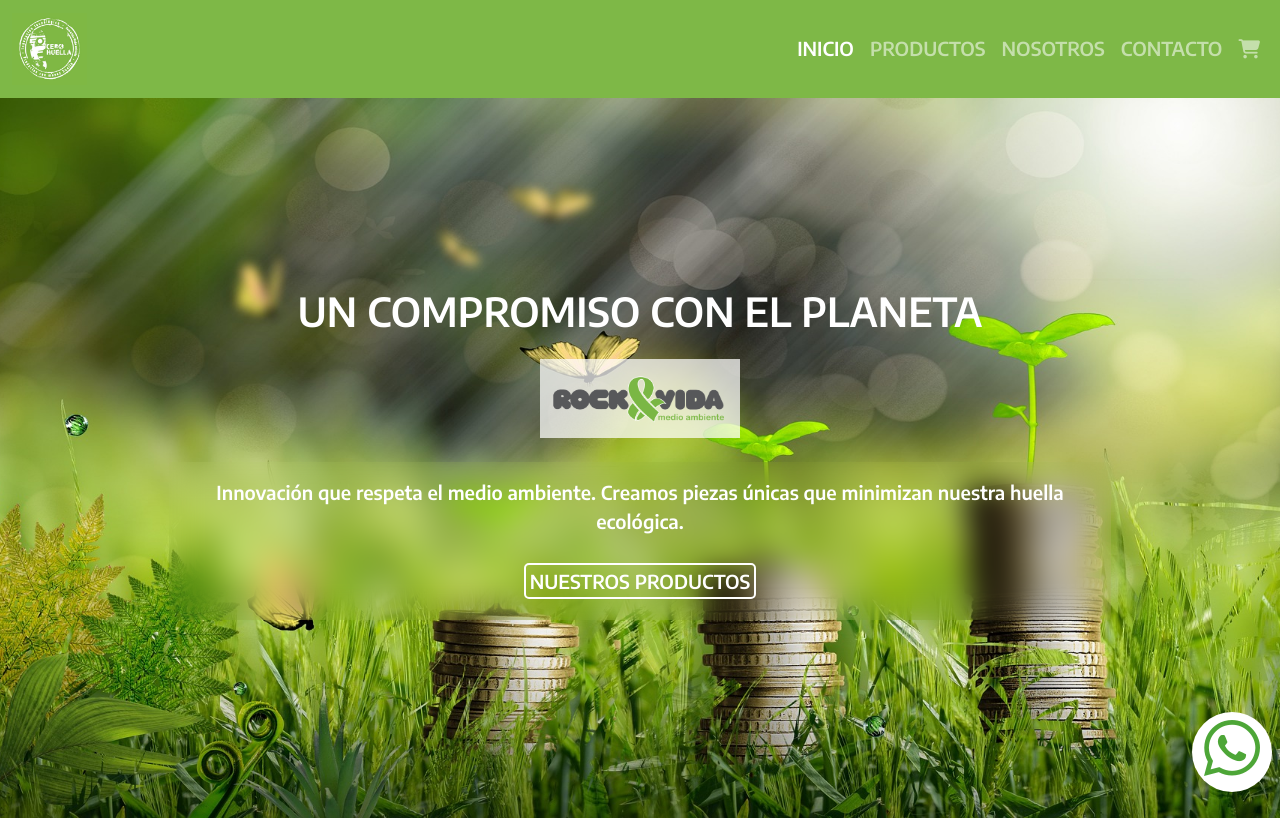
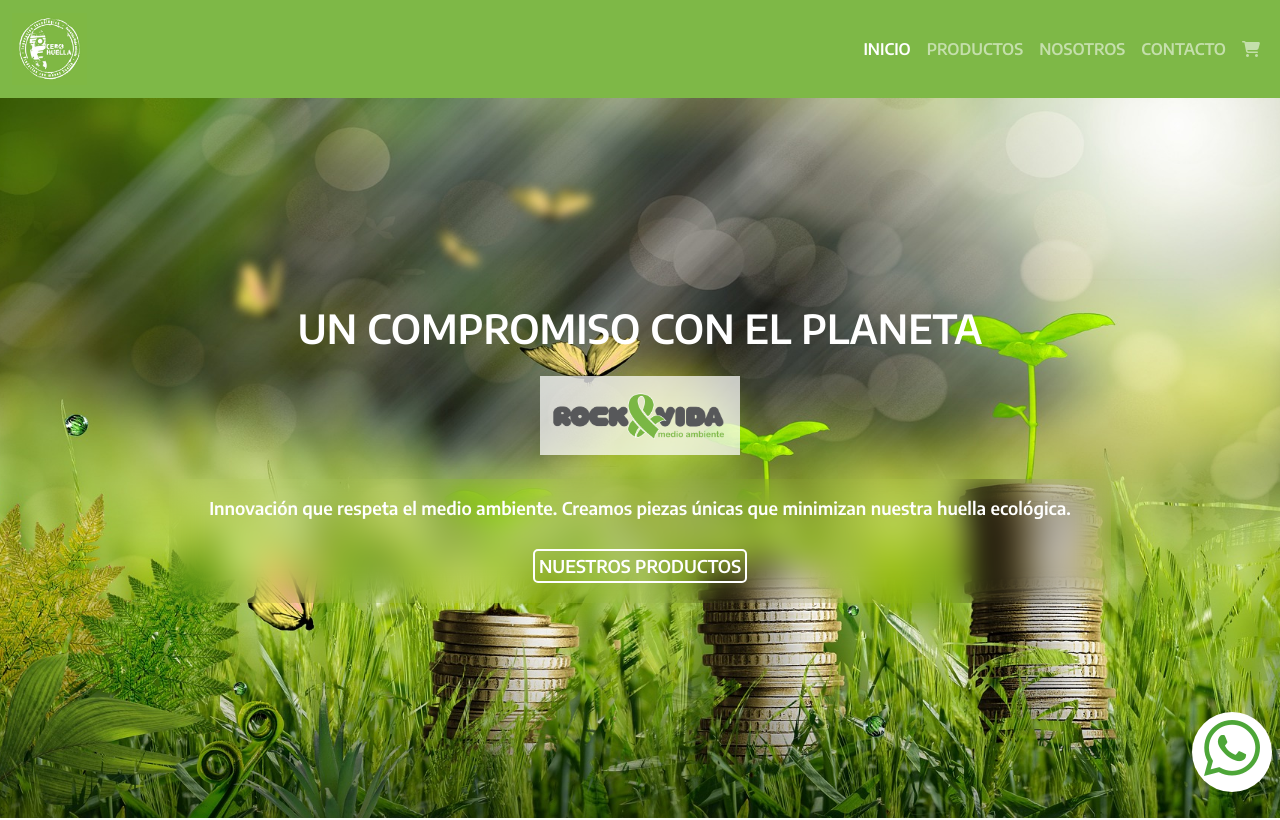
Before and after one commit to AlanContreras784/TalentTech-Cero-Huella-BS, a plain HTML site: page index.html in a window 1280 px wide. Shown: the top 820 px of the page. Drawn offline with Linux system fonts and the light colour scheme; a web font is replaced by a local one.

Commit message:
font del nav de header

```diff
--- a/css/estilos.css
+++ b/css/estilos.css
@@ -16,7 +16,7 @@ h6 {
 }
 a,
 p {
-  font-size: 1.2rem;
+  font-size: 1.1rem;
   font-weight: 600;
 }
 
@@ -25,6 +25,8 @@ p {
   top: 0;
   z-index: 1000;
 }
+
+
 body {
   font-family: var(--bs-font-sans-serif);
 
--- a/index.html
+++ b/index.html
@@ -36,21 +36,21 @@
             <span class="navbar-toggler-icon"></span>
           </button>
           <div class="collapse navbar-collapse" id="navbarSupportedContent">
-            <ul class="navbar-nav me-auto mb-2 mb-lg-0 justify-content-end w-100">
-              <li class="nav-item">
-                <a class="nav-link active" aria-current="page" href="#">INICIO</a>
+            <ul class="navbar-nav me-auto mb-2 mb-lg-0 justify-content-end w-100 ">
+              <li class="nav-item ">
+                <a class="nav-link active fs-6" aria-current="page" href="#">INICIO</a>
+              </li>
+              <li class="nav-item ">
+                <a class="nav-link fs-6" href="#">PRODUCTOS</a>
+              </li>
+              <li class="nav-item ">
+                <a class="nav-link fs-6" href="#">NOSOTROS</a>
               </li>
               <li class="nav-item">
-                <a class="nav-link" href="#">PRODUCTOS</a>
+                <a class="nav-link fs-6" href="#">CONTACTO</a>
               </li>
               <li class="nav-item">
-                <a class="nav-link" href="#">NOSOTROS</a>
-              </li>
-              <li class="nav-item">
-                <a class="nav-link" href="#">CONTACTO</a>
-              </li>
-              <li class="nav-item">
-                <a class="nav-link" href="#">
+                <a class="nav-link fs-6" href="#">
                   <i class="fa-solid fa-cart-shopping tamañoCarrito"></i>
                 </a>
               </li>
```
